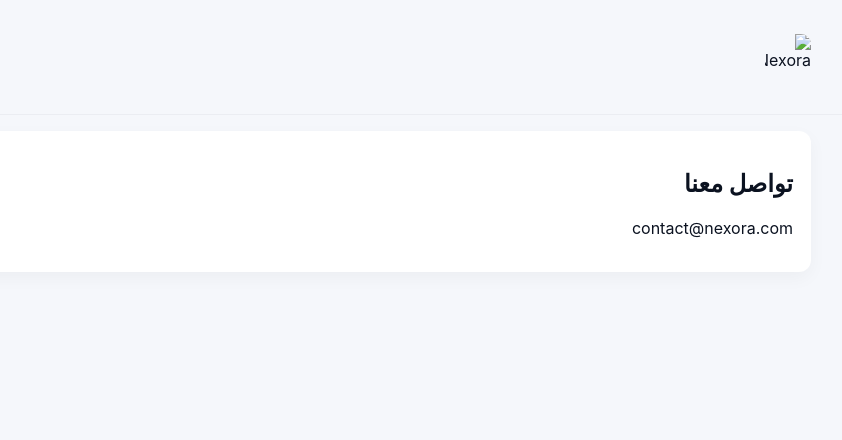
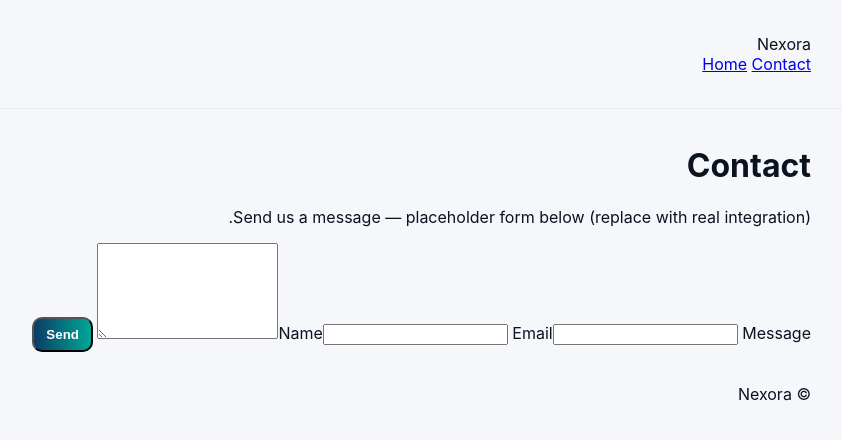
Before and after one commit to bakha8/Nexora-SaaS, a plain HTML site: page contact.html in a window 1280 px wide. Shown: the whole page, without its empty margins (363-1205 px from the left). Drawn offline with Linux system fonts and the light colour scheme; files that its build step writes are made by us from their sources.

Commit message:
Add files via upload

```diff
--- a/contact.html
+++ b/contact.html
@@ -1 +1,36 @@
-<!doctype html><html lang="ar" dir="rtl"><head><meta charset="utf-8"/><meta name="viewport" content="width=device-width,initial-scale=1"/><title>تواصل — Nexora</title><link rel="stylesheet" href="css/business.css"></head><body><header class="site-header"><div class="container header-row"><a class="brand" href="index.html"><img src="assets/img/logo.svg" alt="Nexora" class="logo"/></a></div></header><main class="container"><section class="card"><h2>تواصل معنا</h2><p>contact@nexora.com</p></section></main></body></html>
+<!doctype html>
+<html lang="en">
+<head>
+  <meta charset="utf-8" />
+  <meta name="viewport" content="width=device-width,initial-scale=1" />
+  <title>Contact — Nexora</title>
+  <link rel="stylesheet" href="business.css">
+</head>
+<body>
+  <header class="site-header">
+    <div class="container header-grid">
+      <a class="brand" href="/">Nexora</a>
+      <nav class="main-nav">
+        <a href="/">Home</a>
+        <a href="contact.html">Contact</a>
+      </nav>
+    </div>
+  </header>
+
+  <main class="container">
+    <h1>Contact</h1>
+    <p>Send us a message — placeholder form below (replace with real integration).</p>
+
+    <form action="https://example.com/placeholder" method="post" class="contact-form">
+      <label>Name<input name="name" required></label>
+      <label>Email<input type="email" name="email" required></label>
+      <label>Message<textarea name="message" rows="6" required></textarea></label>
+      <button class="btn primary" type="submit">Send</button>
+    </form>
+  </main>
+
+  <footer class="site-footer">
+    <div class="container">© Nexora</div>
+  </footer>
+</body>
+</html>
```
